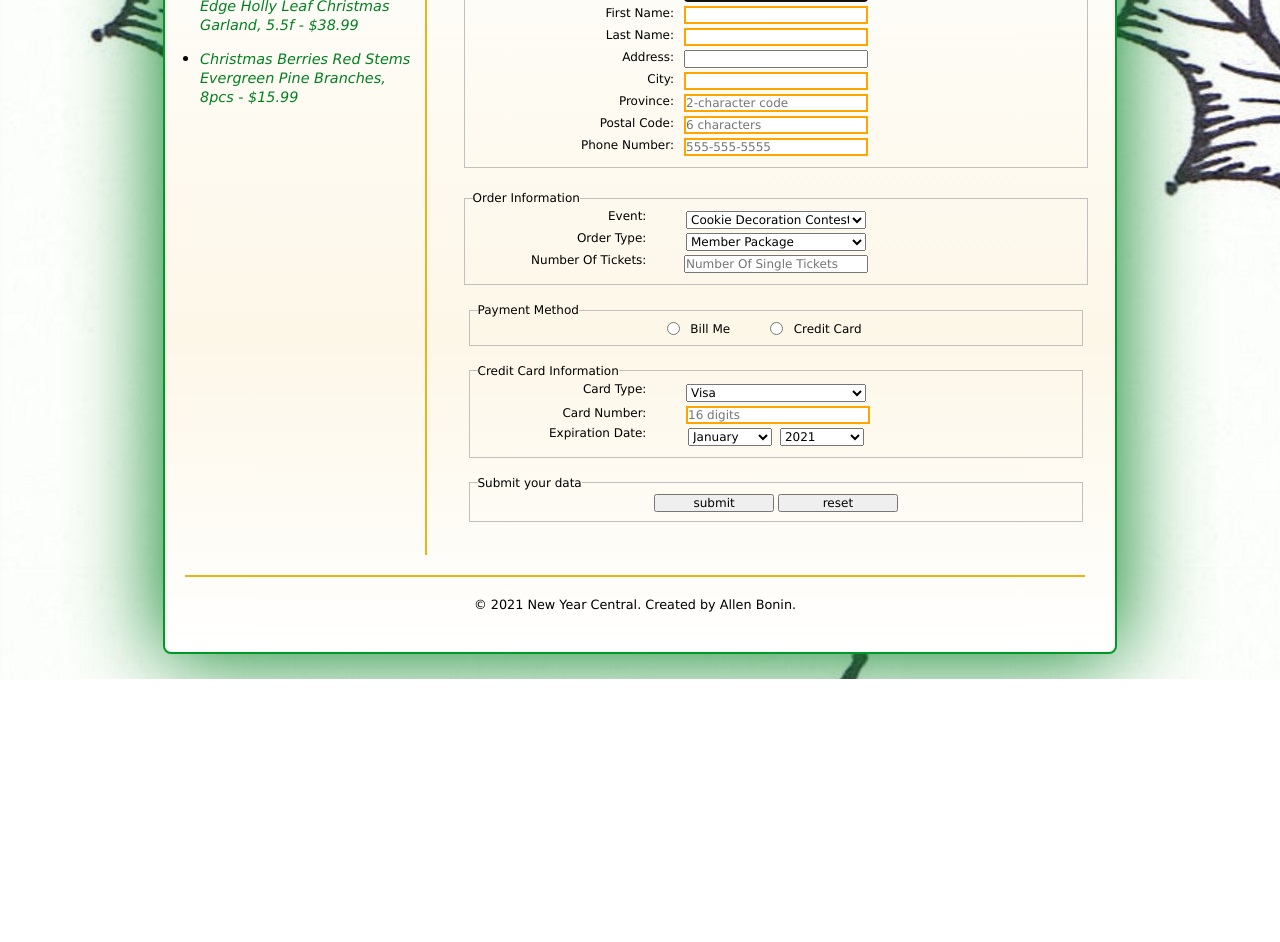
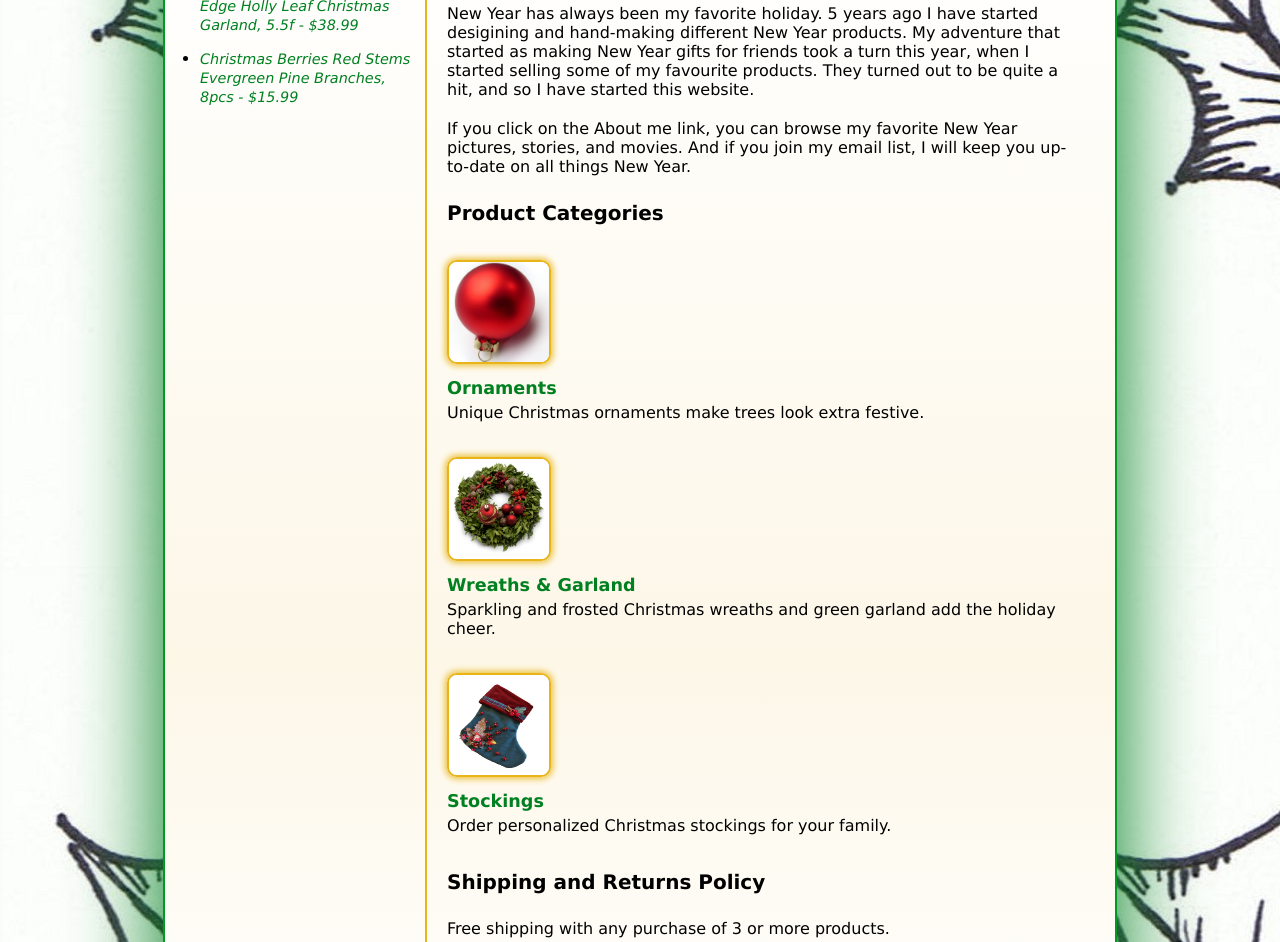
Before and after one commit to ABonincc/github.io, a plain HTML site: page index.html in a window 1280 px wide. Shown: the part 425-1367 px from the top of the page. Before the commit the page ends 1104 px from the top, so only its background shows below. Drawn offline with Linux system fonts and the light colour scheme.

Commit message:
Update index.html

```diff
--- a/index.html
+++ b/index.html
@@ -2,13 +2,9 @@
 <html lang="en">
 	<head>
 		<meta charset="utf-8" />
-		<title>Event Tickets Order Form</title>
+		<title>New Year Central - Home Page</title>
 		<link rel="stylesheet" type="text/css" href="styles/normalize.css">
 		<link rel="stylesheet" type="text/css" href="styles/main.css">
-	<style>
-
-
-	</style>
 	</head>
 
 	<body>
@@ -22,10 +18,10 @@
 			<!-- navigation starts -->
 			<nav id="nav_menu">
 				<ul>
-					<li><a href="index.html">Home</a></li>
+					<li><a href="index.html" class="current">Home</a></li>
 					<li><a href="about_us.html">About Us</a></li>
 					<li><a href="products.html">Our Products</a></li>
-					<li><a href="tickets_order_form.html" class="current">Event Tickets</a></li>
+					<li><a href="tickets_order_form.html">Event Tickets</a></li>
 					<li><a href="contact_us.html">Contact Us</a></li>
 				</ul>
 			</nav>
@@ -40,174 +36,39 @@
 			</aside>
 
 			<main>
-				<h1>Order Event Tickets</h1>
-	<!----------------- The form starts here... ------------------>
-				<div class="Member-info">
-				<fieldset>
-				<legend>Member Information</legend>
-
-				<form name ="order_form"id="order_form" action="/place_order.html" method="post">
-
-				<p class="textinputs">
-				<label for="EMail">E-Mail:</label>
-				<input type="text" id="Email" name="Email" autofocus required><br>
-				</P>
-
-				<p class="textinputs">
-				<label for="Firstname">First Name:</label>
-				<input type="text id="FirstName" name="FirstName" required><br>
-				</p>
-
-				<p class="textinputs">
-				<label for="Lastname">Last Name:</label>
-				<input type="text" id="LastName" name="Lastname"required><br>
-				</p>
-
-				<p class="textinputs">
-				<label for="Address">Address:</label>
-				<input type="text" id="Adress" name="Adress"><br>
-				</p>
-
-				<p class="textinputs">
-				<label for="City">City:</label>
-				<input type="text" id="City" name="City" required><br>
-				</p>
-
-				<p class="textinputs">
-				<label for="Province">Province:</label>
-				<input type="text" id="Province" name="Province" title ="Eg.ON,BC,"placeholder="2-character code"required><br>
-				</p>
-
-				<p class="textinputs">
-				<label for="PostalCode">Postal Code:</label>
-				<input type="text" id="PostalCode" name="PostalCode"title="Eg.N2N 1E1"pattern="[A-Za-z0-9]{6}" placeholder="6 characters"required><br>
-				</p>
-
-				<p class="textinputs">
-				<label for="PhoneNumber">Phone Number:</label>
-				<input type="text" id="PhoneNumber" name="PhoneNumber" autocomplete="off" title="Eg.123-456-7890" placeholder="555-555-5555" pattern="\d{3}[\-]\d{3}[\-]\d{4}"required><br>
-				</p>
-
-				</fieldset>
-				</div>
-
-	<!-----------------Order infobox------------------->
-				<div class="Order-info">
-				<fieldset>
-				<legend>Order Information</legend>
-				<label>Event:</label>
-
-	<!-----------------event dropdown------------------->
-				<select name="Events">
-				<p class="eventinputs">
-					<option value="Cookie Decoration Contest">Cookie Decoration Contest</option>
-					<option value="Tree Decoration Contes">Tree Decoration Contes</option>
-					<option value="Gift of Light Ride-Along">Gift of Light Ride-Along</option>
-					<option value="Breakfast with Santa">Breakfast with Santa</option>
-				</p>
-				</select><br>
-
-	<!-----------------order dropdown------------------->
-				<label>Order Type:</label>
-				<select name="ordertypes">
-				<p class="eventinputs">
-					<option value="Member Package">Member Package</option>
-					<option value="Donor Package">Donor Package</option>
-					<option value="Single Tickets">Single Tickets</option>
-				</p>
-				</select><br>
-
-	<!-----------------number of tickets text box------------------->
-				<label for="numberoftickets">Number Of Tickets:</label>
-				<p class="textinputs">
-				<input type-"text" id="numberoftickets" name="numberoftickets" placeholder="Number Of Single Tickets">
-				</p>
-				</div>
-				</fieldset>
-
-	<!-----------------Payment box---------------------->
-				<div class="paymentmethod">
-				<fieldset>
-				<legend>Payment Method</legend>
-
-				<input type="radio" id="button" value="BillMe"name="radio">
-				<label for="BillMe">Bill Me</label>
-				<input type="radio" id="button" value="creditcard"name="radio">
-				<label for="creditcard">Credit Card</label>
-				</fieldset>
-				</div>
-
-
-	<!-----------------credit card information box---------------------->
-				<div class="creditcardinfo">
-				<fieldset>
-				<legend>Credit Card Information</legend>
-				<label>Card Type:</label>
-
-				<select name="cardtypes">
-				<p class="eventinputs">
-					<option value="Visa">Visa</option>
-					<option value="Master Card">Master Card</option>
-					<option value="Discover">Discover</option>
-					</p>
-				</select>
-
-				<p class="cardinputs">
-				<label for="CardNumber">Card Number:</label>
-				<input type="text" id="CardNumber" name="CardNumber" title="Eg.1234-4567-8910" pattern="^\d{4}-\d{4}-\d{4}-\d{4}$" placeholder="16 digits"required><br>
-				</select>
-
-				<div class="expirydate">
-				<label>Expiration Date:</label>
-				<select name"expirydate">
-				<p class="expirydate">
-					<option value="January">January</option>
-					<option value="February">February</option>
-					<option value="March">March</option>
-					<option value="April">April</option>
-					<option value="May">May</option>
-					<option value="June">June</option>
-					<option value="July">July</option>
-					<option value="August">August</option>
-					<option value="September">September</option>
-					<option value="October">October</option>
-					<option value="November">November</option>
-					<option value="December">December</option>
-					</select>
-				<select name"expirydate">
-					<option value="2021">2021</option>
-					<option value="2022">2022</option>
-					<option value="2023">2023</option>
-					<option value="2024">2024</option>
-					<option value="2025">2025</option>
-					<option value="2026">2026</option>
-					<option value="2027">2027</option>
-
-				</select>
-
-				</fieldset>
-
-				<div class="submit">
-				<fieldset id="resetsubmit">
-				<legend>Submit your data</legend>
-				<label>&nbsp;</label>
-				<input type="Submit" id="submit" value="submit">
-				<input type="Reset" id="reset" value="reset">
-
-
-				</fieldset>
-				</p>
-				</div>
-				</select>
-
-
-				</fieldset>
-				</div>
-				</form>
+				<h1>Welcome to my site! Come in and stay a while</h1>
+				<p>New Year has always been my favorite holiday. 5 years ago I have started desigining and hand-making
+				different New Year products. My adventure that started as making New Year gifts for friends
+				took a turn this year, when I started selling some of my favourite products. They turned out to be quite a hit, and so I have
+				started this website.</p>
+				<p>If you click on the About me link, you can browse my favorite New Year pictures, stories, and movies.
+				And if you join my email list, I will keep you up-to-date on all things New Year.</p>
+				<h2>Product Categories</h2>
+				<ul id="product-categories">
+					<li>
+						<img src="images/ornament.png" alt="An ornament" style="height:100px; width: 100px;">
+						<h3><a href="assets/products/ornaments.html">Ornaments</a></h3>
+						<p>Unique Christmas ornaments make trees look extra festive.</p>
+					</li>
+					<li>
+						<img src="images/wreath.jpg" alt="A wreath" style="height:100px; width: 100px;">
+						<h3><a href="assets/products/wreaths-and-garland.html">Wreaths &amp; Garland</a></h3>
+						<p>Sparkling and frosted Christmas wreaths and green garland add the holiday cheer.</p>
+					</li>
+					<li>
+						<img src="images/stocking.jpg" alt="A stocking" style="height:100px; width: 100px;">
+						<h3><a href="assets/products/stockings.html">Stockings</a></h3>
+						<p>Order personalized Christmas stockings for your family.</p>
+					</li>
+				</ul>
+				<h2>Shipping and Returns Policy</h2>
+				<p>Free shipping with any purchase of 3 or more products.</p>
+				<p>If you are not completely satisfied with everything you buy from my site, you can return it
+					for a full refund. <strong>No questions asked!</strong></p>
 			</main>
 
 			<footer>
-				<p>&copy; 2021 New Year Central. Created by Allen Bonin.</p>
+				<p>&copy; 2021 New Year Central. Created by Johnny White.</p>
 			</footer>
 		</div>
 	</body>
```
